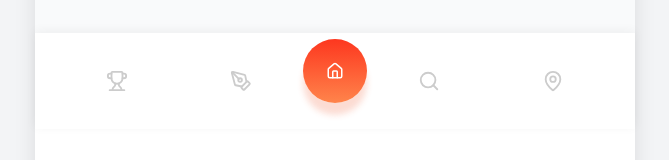
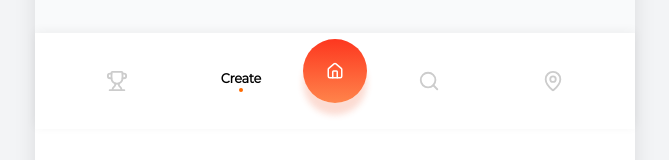
Before and after one commit to yeeun426/moyeo-web, a Next.js app: page /create-challenge in a window 1280 px wide. Shown: the part 671-831 px from the top of the page, without its empty margins (305-974 px from the left). Built offline with nearby package versions, Linux system fonts and the light colour scheme.

Commit message:
feat : tabbar 변경

```diff
--- a/src/components/TabBar.tsx
+++ b/src/components/TabBar.tsx
@@ -17,10 +17,10 @@ const tabRoutes = [
     label: "Challenge",
   },
   {
-    name: "info-character",
-    path: "/info-character",
+    name: "create",
+    path: "/create-challenge",
     icon: PenTool,
-    label: "Character",
+    label: "Create",
   },
   { name: "home", path: "/home", icon: Home, label: "Home" },
   { name: "success", path: "/success", icon: Search, label: "Success" },
```
